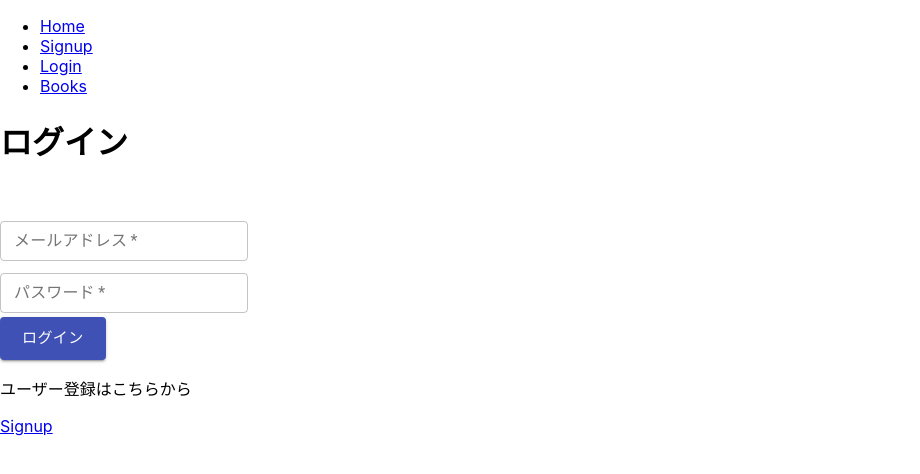
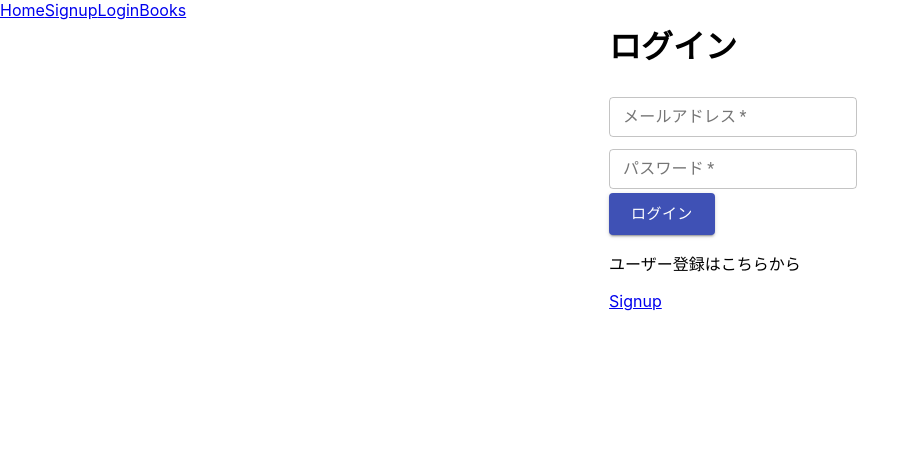
Before and after one commit to yukisakiyama2408/techtrain-react-mission1, a React (Create React App) app: page /login in a window 1280 px wide. Shown: the top 474 px of the page, without its empty margins (0-920 px from the left). Built offline with nearby package versions, Linux system fonts and the light colour scheme.

Commit message:
update
全ページ共通のヘッダー部分を修正

```diff
--- a/src/App.tsx
+++ b/src/App.tsx
@@ -41,39 +41,40 @@ const Menu = () => {
 
   const isSignedIn = accessToken != null;
   return (
-    <nav>
-      <ul>
-        <li>
+    <header>
+      {isSignedIn && (
+        <div className="headers">
+          <div className="header0">
             <Link to="/">Home</Link>
-        </li>
-        {isSignedIn && (
-          <>
-            <li>
+          </div>
+          <div className="header1">
             <Link to="/book-index">Signup</Link>
-            </li>
-            <li>
+          </div>
+          <div className="header2">
             <Link to="/book-index">Login</Link>
-            </li>
-            <li>
+          </div>
+          <div className="header3">
             <Link to="/book-index">Books</Link>
-            </li>
-          </>
+          </div>
+        </div>
       )}
       {!isSignedIn && (
-          <>
-            <li>
+        <div className="headers">
+          <div className="header0">
+            <Link to="/">Home</Link>
+          </div>
+          <div className="header1">
             <Link to="/signup">Signup</Link>
-            </li>
-            <li>
+          </div>
+          <div className="header2">
             <Link to="/login">Login</Link>
-            </li>
-            <li>
+          </div>
+          <div className="header3">
             <Link to="/login">Books</Link>
-            </li>
-          </>
+          </div>
+        </div>
       )}
-      </ul>
-    </nav>
+    </header>
   );
 };
 
--- a/src/CSS/App.css
+++ b/src/CSS/App.css
@@ -37,6 +37,22 @@
   }
 }
 
+.header0 {
+  float: left;
+}
+
+.header1 {
+  float: left;
+}
+
+.header2 {
+  float: left;
+}
+
+.header3 {
+  float: left;
+}
+
 .signup {
   display: flex;
   justify-content: center;
@@ -44,6 +60,11 @@
 
 .signup-form {
   margin: 0 auto;
+}
+
+.login {
+  display: flex;
+  justify-content: center;
 }
 
 .review-box {
--- a/src/Users/Login.tsx
+++ b/src/Users/Login.tsx
@@ -38,11 +38,11 @@ const Login = () => {
   };
 
   return (
+    <div className="login">
       <div>
         <h1>ログイン</h1>
         <Box
           component="form"
-        marginTop="50px"
           width="100%"
           display="flex"
           flexDirection="column"
@@ -122,6 +122,7 @@ const Login = () => {
         <p>ユーザー登録はこちらから</p>
         <Link to="/signup">Signup</Link>
       </div>
+    </div>
   );
 };
 
```
Lines whose indentation alone changed are shown as unchanged.
